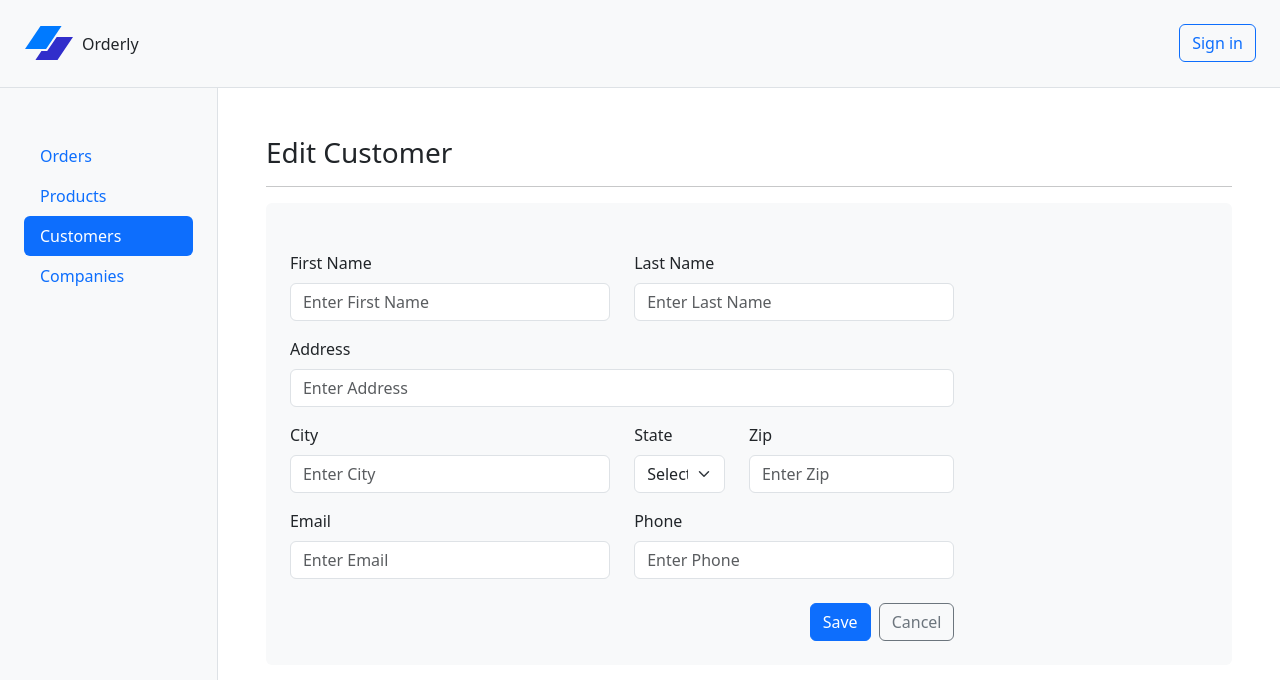
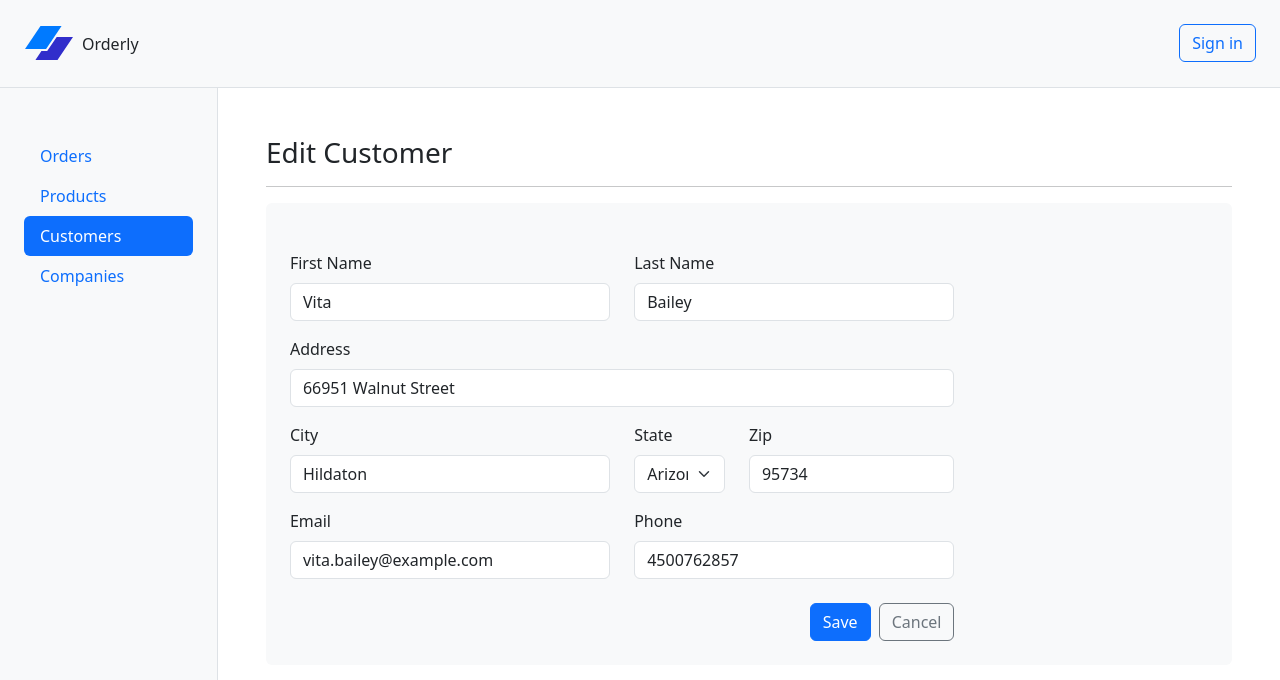
Before and after one commit to craigmckeachie/orderly, a React (Vite) app: page /customers/edit/1 in a window 1280 px wide. Shown: the top 680 px of the page. Built offline with nearby package versions, Linux system fonts and the light colour scheme; data requests are answered from the project's data file.

Commit message:
customer update

```diff
--- a/src/customers/Customer.ts
+++ b/src/customers/Customer.ts
@@ -9,9 +9,20 @@ export class Customer {
   email = '';
   phone = '';
 
-  get isNew(){
+  constructor(values?: any) {
+    if (!values) return;
+    if (values.id) this.id = values.id;
+    if (values.firstName) this.firstName = values.firstName;
+    if (values.lastName) this.firstName = values.lastName;
+    if (values.address) this.address = values.address;
+    if (values.city) this.city = values.city;
+    if (values.state) this.state = values.state;
+    if (values.zip) this.zip = values.zip;
+    if (values.email) this.email = values.email;
+    if (values.phone) this.phone = values.phone;
+  }
+
+  get isNew() {
     return this.id === undefined;
   }
-
-
 }
--- a/src/customers/CustomerForm.tsx
+++ b/src/customers/CustomerForm.tsx
@@ -1,15 +1,33 @@
 import { useFormik } from 'formik';
-import { Link, useNavigate } from 'react-router-dom';
+import { Link, useNavigate, useParams } from 'react-router-dom';
 import { Customer } from './Customer';
 import * as Yup from 'yup';
 import clsx from 'clsx/lite';
 import { customersAPI } from './customersAPI';
+import { useEffect, useState } from 'react';
 
 function CustomerForm() {
+  const { id: customerIdAsString } = useParams<{ id: string }>();
+  const id = Number(customerIdAsString);
   const navigate = useNavigate();
+  const [initalCustomer, setInitalCustomer] = useState<Customer | undefined>(
+    undefined
+  );
+
+  async function loadCustomer() {
+    const data = await customersAPI.find(id);
+    setInitalCustomer(data);
+  }
+
+  useEffect(() => {
+    if (id) {
+      loadCustomer();
+    }
+  }, []);
 
   const formik = useFormik({
-    initialValues: new Customer(),
+    enableReinitialize: true,
+    initialValues: initalCustomer || new Customer(),
     validationSchema: Yup.object({
       firstName: Yup.string()
         .max(30, 'Must be 30 characters or less')
@@ -32,8 +50,6 @@ function CustomerForm() {
       email: Yup.string().email('Invalid email address'),
     }),
     onSubmit: async (customer: Customer) => {
-      // alert(JSON.stringify(values, null, 2));
-
       if (customer.isNew) {
         await customersAPI.post(customer);
       } else {
@@ -44,7 +60,7 @@ function CustomerForm() {
   });
 
   return (
-    <div className='bg-body-tertiary p-4 rounded'>
+    <div className="bg-body-tertiary p-4 rounded">
       <form className="row pt-4 w-75" noValidate onSubmit={formik.handleSubmit}>
         <div className="mb-3 form-group col-md-6">
           <label htmlFor="firstName" className="form-label">
--- a/src/customers/customersAPI.ts
+++ b/src/customers/customersAPI.ts
@@ -3,6 +3,15 @@ import { Customer } from './Customer';
 export const customersAPI = {
   list(): Promise<Customer[]> {
     return fetch(`http://localhost:3000/customers`)
+      .then((response) => {
+        if (!response.ok) throw new Error('http error');
+        return response;
+      })
+      .then((response) => response.json());
+  },
+
+  find(id: number): Promise<Customer> {
+    return fetch(`http://localhost:3000/customers/${id}`)
       .then((response) => {
         if (!response.ok) throw new Error('http error');
         return response;
@@ -26,8 +35,8 @@ export const customersAPI = {
   },
 
   put(customer: Customer): Promise<Customer> {
-    return fetch(`http://localhost:3000/customers`, {
-      method: 'POST',
+    return fetch(`http://localhost:3000/customers/${customer.id}`, {
+      method: 'PUT',
       headers: {
         'Content-Type': 'application/json',
       },
--- a/src/utility/formatUtlities.ts
+++ b/src/utility/formatUtlities.ts
@@ -1,6 +1,6 @@
 export function formatPhoneNumber(phoneNumber: string): string {
   if (phoneNumber.length !== 10) {
-    return 'Invalid phone number';
+    return '';
   }
 
   const areaCode = phoneNumber.substring(0, 3);
```
